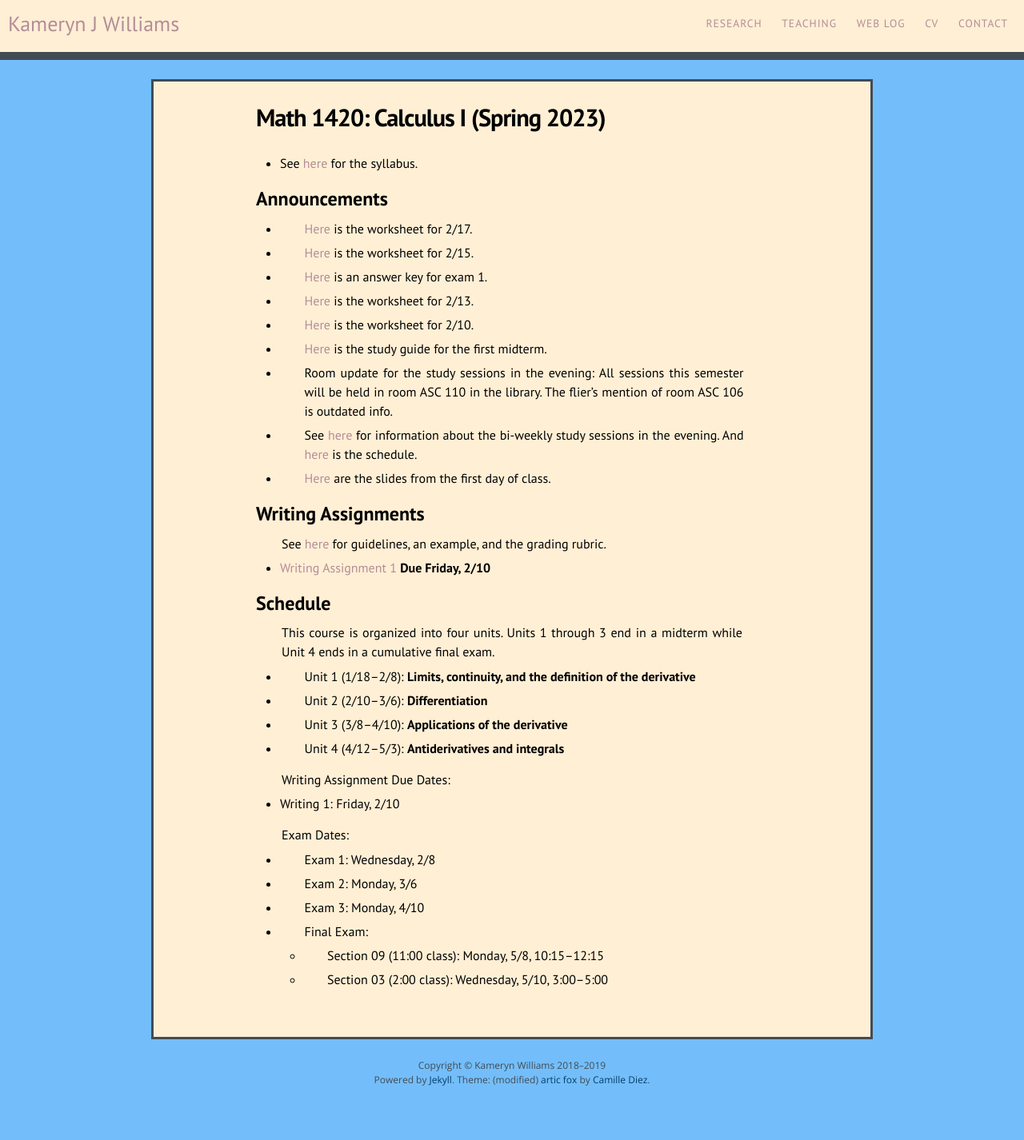
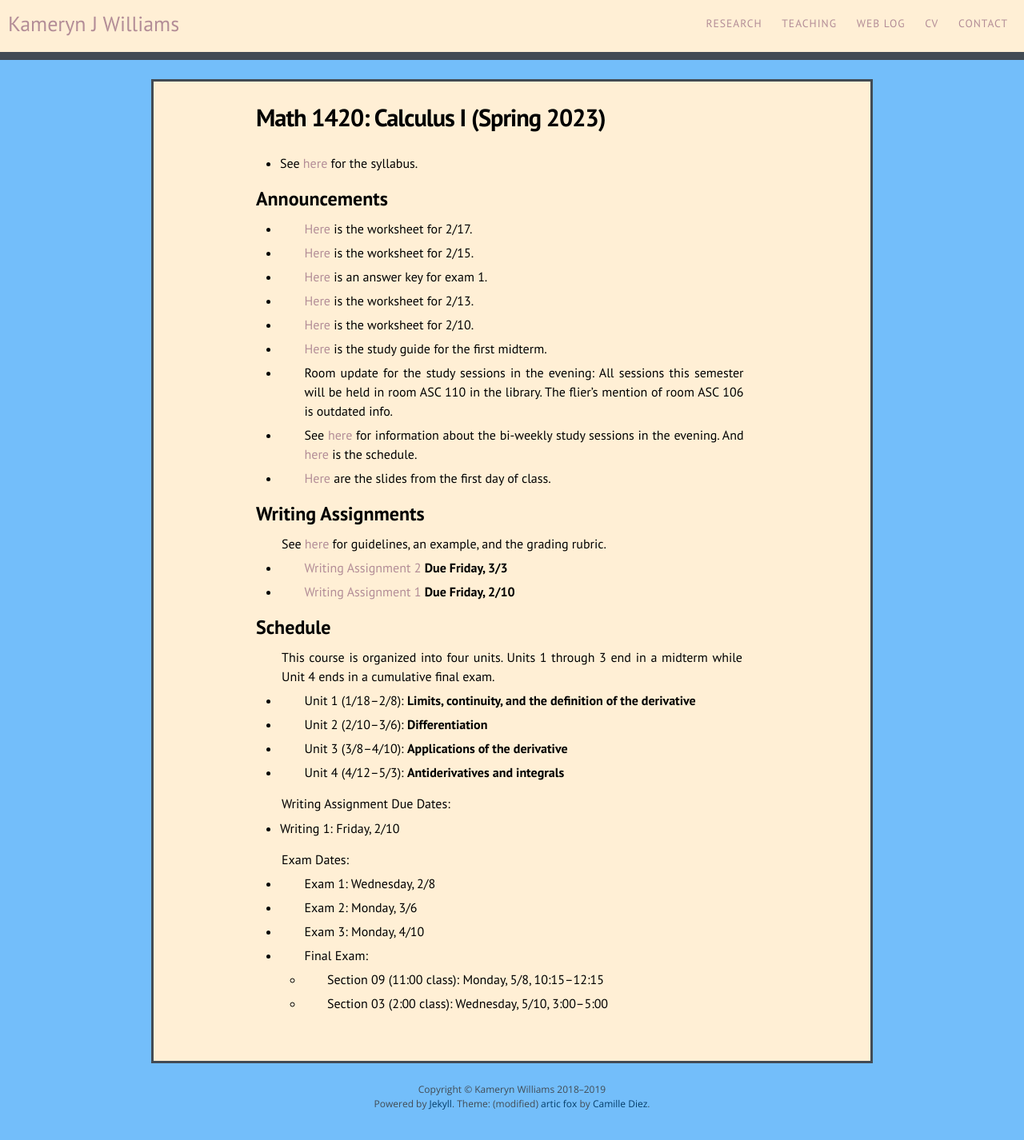
Before and after one commit to kamerynjw/kamerynjw.github.io, a Jekyll site: the page built from teaching/2023/math1420.md, in a window 1280 px wide. Shown: the whole page at 80% size. Built offline with Jekyll 4.4.1, drawn with Linux system fonts in a browser that asks for light colours; nearby versions of some CDN libraries; before the commit the page ends 1396 px from its top, so only the background shows below that.

Commit message:
new writing assignment

```diff
--- a/teaching/2023/math1420.md
+++ b/teaching/2023/math1420.md
@@ -33,6 +33,8 @@ Writing Assignments
 
 See [here]({{ page.url }}written-work) for guidelines, an example, and the grading rubric.
 
+* [Writing Assignment 2]({{ page.url }}w2.pdf) **Due Friday, 3/3**
+
 * [Writing Assignment 1]({{ page.url }}w1.pdf) **Due Friday, 2/10**
 
 Schedule
```
Also changed, not shown: 1 other file.
